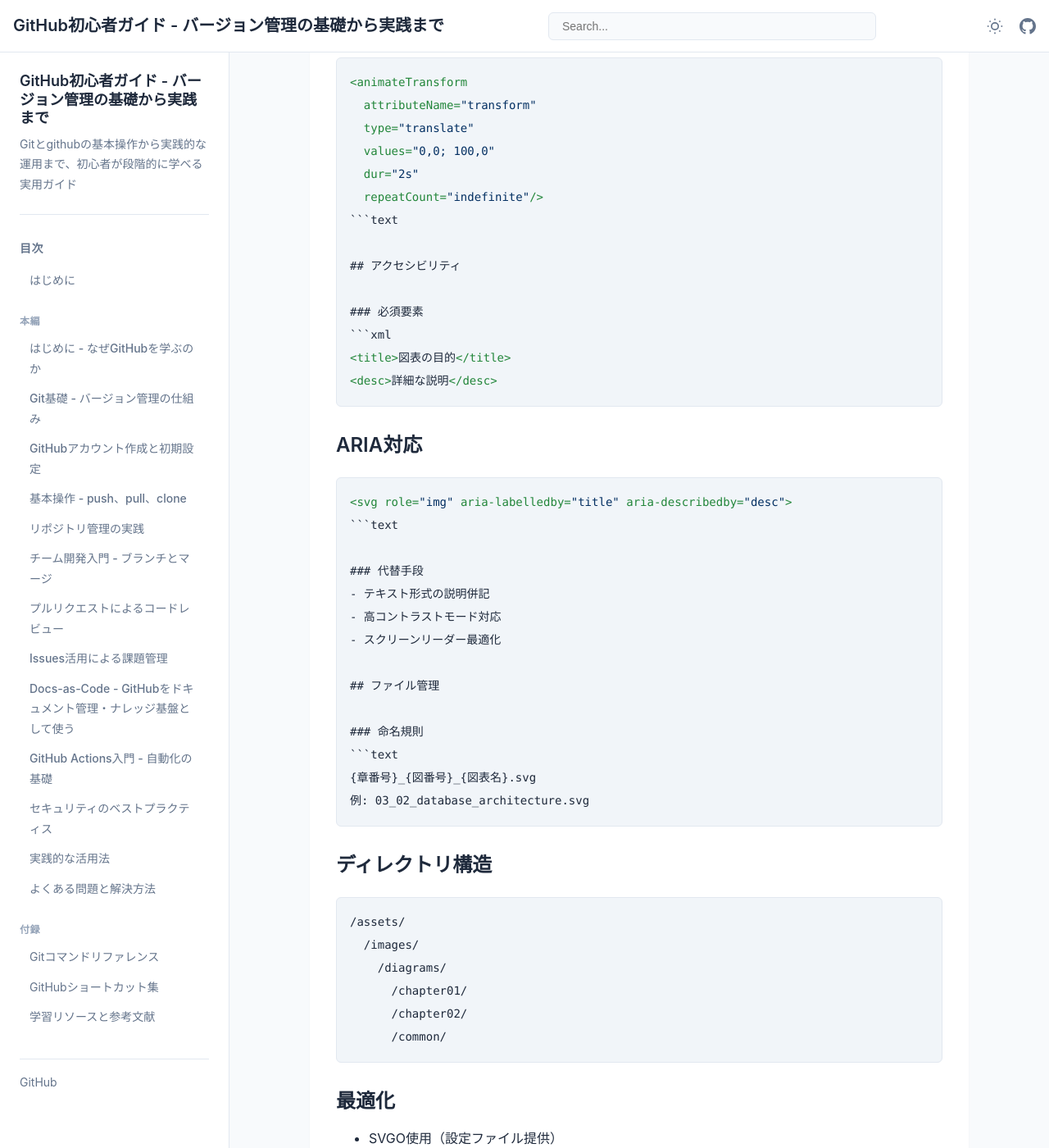
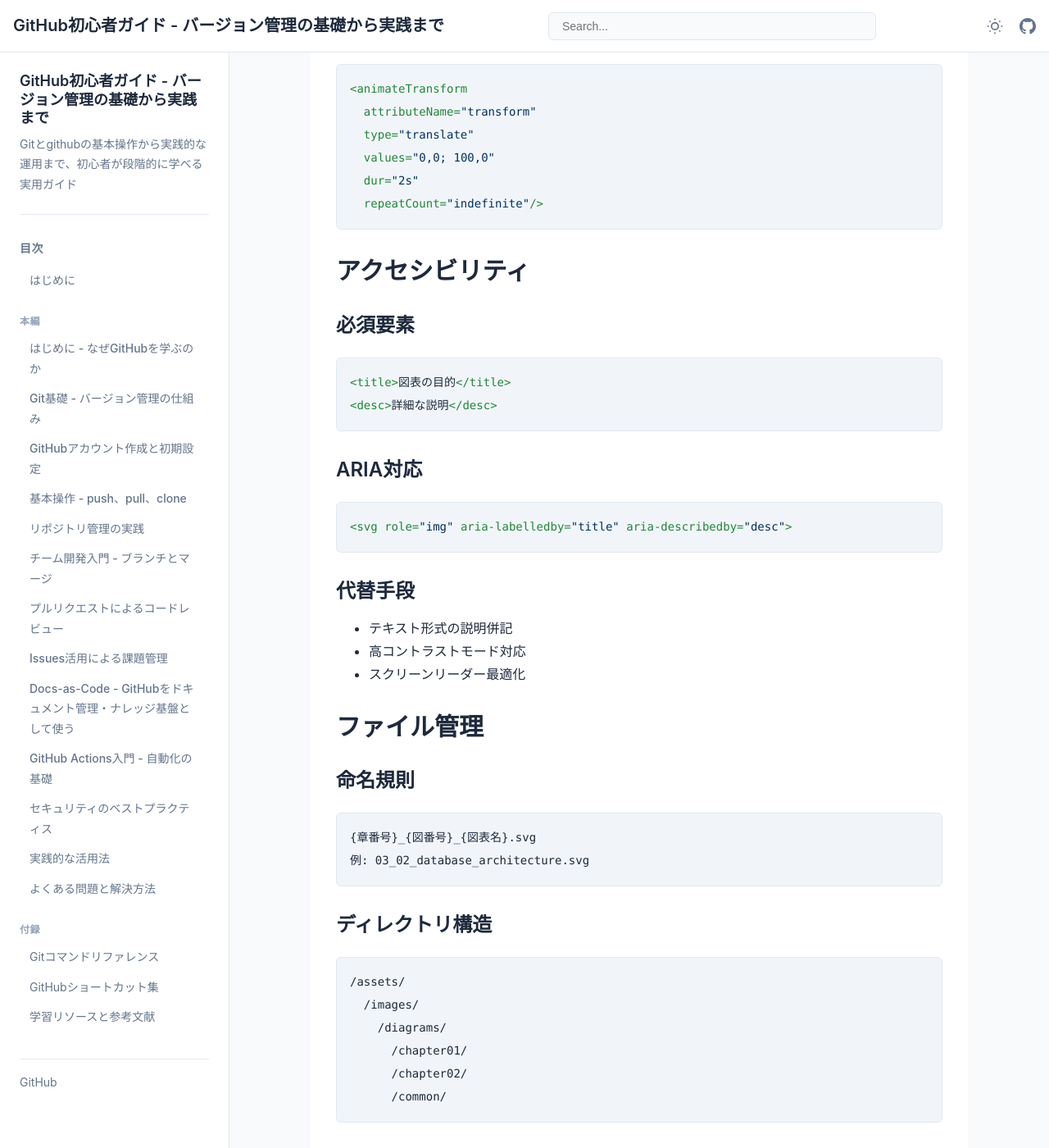
Before and after one commit to itdojp/github-guide-for-beginners-book, a Jekyll site: the page built from docs/diagram/svg_style_guide.md, in a window 1280 px wide and 1400 px high, scrolled down 5130 px. Shown: the whole window at 82% size. Built offline with Jekyll 4.4.1, drawn with Linux system fonts in a browser that asks for light colours; our own code applies the rules of GitHub Pages for plain Markdown files; some of the changed text lies outside the part shown.

Commit message:
docs: fix code fences in svg style guide

````diff
--- a/docs/diagram/svg_style_guide.md
+++ b/docs/diagram/svg_style_guide.md
@@ -141,7 +141,7 @@ font-family: 'Inter', 'Helvetica Neue', Arial, sans-serif;
 
   <!-- コンテンツ -->
 </svg>
-```text
+```
 
 ### シンプルなコンポーネント例
 ```xml
@@ -175,7 +175,7 @@ font-family: 'Inter', 'Helvetica Neue', Arial, sans-serif;
   values="0,0; 100,0"
   dur="2s"
   repeatCount="indefinite"/>
-```text
+```
 
 ## アクセシビリティ
 
@@ -188,7 +188,7 @@ font-family: 'Inter', 'Helvetica Neue', Arial, sans-serif;
 ### ARIA対応
 ```xml
 <svg role="img" aria-labelledby="title" aria-describedby="desc">
-```text
+```
 
 ### 代替手段
 - テキスト形式の説明併記
````
